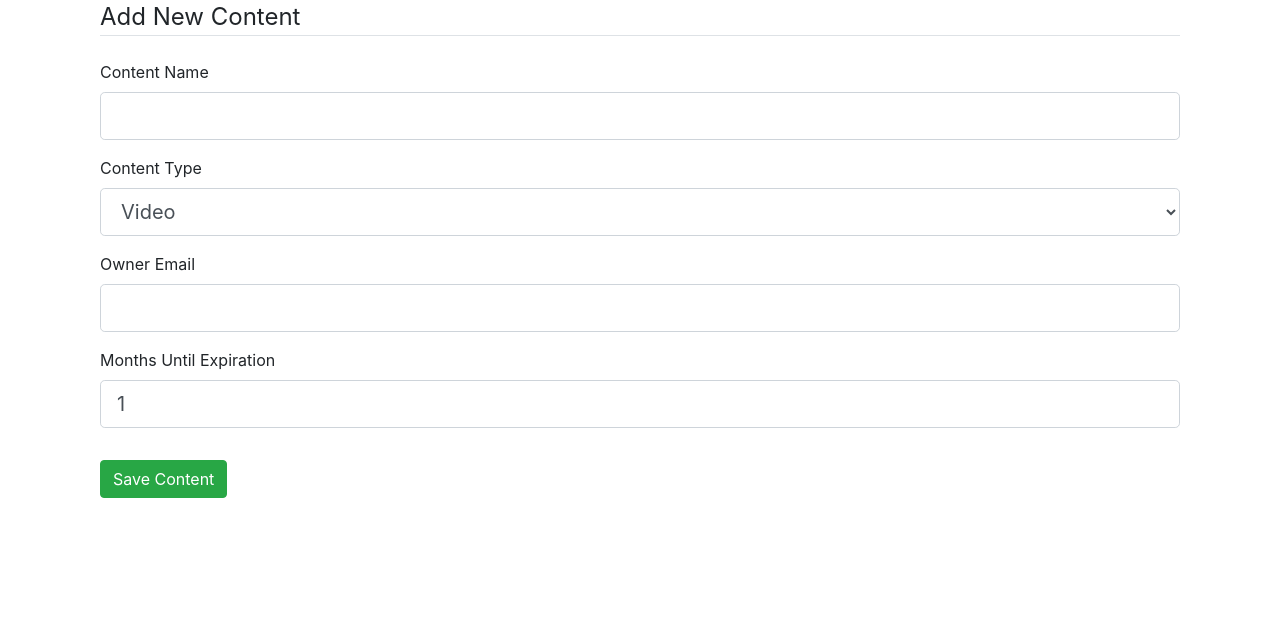
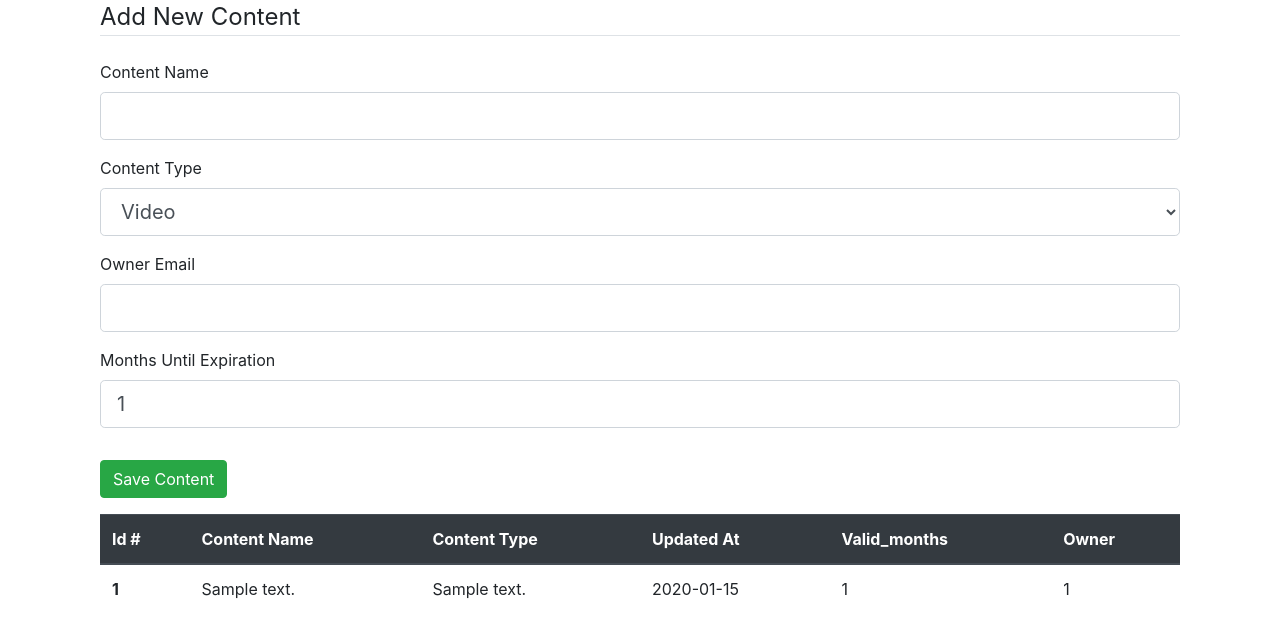
Before and after one commit to hanCodeHub/content-tracker-app, a Flask app: page /content in a window 1280 px wide. Shown: the part 139-777 px from the top of the page. Run offline with Flask 2, Linux system fonts and the light colour scheme; tables that the repository leaves empty hold one stand-in row (values such as "Sample post"); some libraries are stand-ins or nearby versions.

Commit message:
content routes and model

```diff
--- a/main/models/ContentModel.py
+++ b/main/models/ContentModel.py
@@ -3,15 +3,43 @@ from main import db
 class Content(db.Model):
     __tablename__ = 'contents'
 
-    # contents columns
+    # contents columns - each content must have a unique name
     id = db.Column(db.Integer, primary_key=True)
     content_name = db.Column(db.String(30), unique=True, nullable=False)
     content_type = db.Column(db.String(), nullable=False)
-    updated_at = db.Column(db.DateTime, nullable=False)
+    updated_at = db.Column(db.Date, nullable=False)
     valid_months = db.Column(db.Integer, nullable=False, default=1)
 
-    # One role relates to one user
-    owner_id = db.Column(db.Integer, db.ForeignKey('owners.id'), nullable=False)
+    # Roles are related to an owner via the owner email field
+    owner_id = db.Column(db.Integer, db.ForeignKey('owners.id'))
+
+    def __init__(self, content_name, content_type, updated_at, valid_months,
+                 owner_id):
+        self.content_name = content_name
+        self.content_type = content_type
+        self.updated_at = updated_at
+        self.valid_months = valid_months
+        self.owner_id = owner_id
 
     def __repr__(self):
         return f"Content('{self.content_name}', '{self.content_type}')"
+
+    @classmethod
+    def find_by_name(cls, name):
+        """Finds the content by its unique name and returns it"""
+        return cls.query.filter_by(content_name=name).first()
+
+    @classmethod
+    def get_all_content(cls):
+        """Returns all content in the contents table"""
+        return cls.query.all()
+
+    def save_content(self):
+        """Saves the content object to the contents table"""
+        db.session.add(self)
+        db.session.commit()
+
+    def delete_content(self):
+        """Deletes the content object from the contents table"""
+        db.session.delete(self)
+        db.session.commit()
--- /dev/null
+++ b/main/routes/content_routes.py
@@ -0,0 +1,50 @@
+from flask import render_template, redirect, flash, url_for
+from datetime import date
+
+from main.models.ContentModel import Content
+from main.models.OwnerModel import Owner
+from main.forms import ContentForm
+
+def content_index():
+    """Returns the endpoint for /content which handles the content form"""
+
+    form = ContentForm()
+    # Upon successful submission of form:
+    if form.validate_on_submit():
+        choice = form.content_type.data  # content type choice by user
+        choices = dict(ContentForm.SELECT_CHOICES)  # all possible choices
+
+        # user input from the content form is stored in the following:
+        owner_email = form.owner_email.data
+        content_name = form.content_name.data
+        content_type = choices.get(choice)
+        valid_months = form.valid_months.data
+
+        # validation - if owner does not exist, reload page with error msg
+        owner_obj = Owner.find_by_email(owner_email)
+        if not owner_obj:
+            flash(f'Owner with email {owner_email} does not exist!', 'danger')
+            return redirect(url_for('content'))
+
+        # validation - if content already exists, reload page with error msg
+        if Content.find_by_name(content_name):
+            flash(f'Content with name {content_name} already exists!', 'danger')
+            return redirect(url_for('content'))
+
+        # new content is saved and page is reloaded
+        new_content = Content(content_name=content_name,
+                              content_type=content_type,
+                              updated_at=date.today(),
+                              valid_months=valid_months,
+                              owner_id=owner_obj.id)
+        new_content.save_content()
+        flash(f'{owner_obj.owner_name} has added a new {content_type.lower()}!',
+              'success')
+        return redirect(url_for('content'))
+
+    # GET all existing contents and render it in the view
+    contents = Content.get_all_content()
+    return render_template('content_form.html',
+                           title='Content Form',
+                           form=form,
+                           contents=contents)
--- /dev/null
+++ b/main/routes/inventory_routes.py
@@ -0,0 +1,4 @@
+from flask import render_template
+
+def inventory_index():
+    return render_template('inventory.html', title='Content Lifecycle')
--- a/main/templates/content_form.html
+++ b/main/templates/content_form.html
@@ -73,5 +73,36 @@
             {{ form.submit(class="btn btn-success") }}
         </div>
     </form>
+
+    {% if contents %}
+        <table class="table">
+            <!-- Table headers -->
+            <thead class="thead-dark">
+            <tr>
+                <th scope="col">Id #</th>
+                <th scope="col">Content Name</th>
+                <th scope="col">Content Type</th>
+                <th scope="col">Updated At</th>
+                <th scope="col">Valid_months</th>
+                <th scope="col">Owner</th>
+            </tr>
+            </thead>
+
+            <!-- Table body -->
+            <tbody>
+            {% for content in contents %}
+                <tr>
+                    <th scope="row">{{ content.id }}</th>
+                    <td>{{ content.content_name }}</td>
+                    <td>{{ content.content_type }}</td>
+                    <td>{{ content.updated_at }}</td>
+                    <td>{{ content.valid_months }}</td>
+                    <td>{{ content.owner_id }}</td>
+                </tr>
+            {% endfor %}
+            </tbody>
+        </table>
+    {% endif %}
+
 </div>
 {% endblock content %}
--- a/main/templates/owner_form.html
+++ b/main/templates/owner_form.html
@@ -45,6 +45,7 @@
         </div>
     </form>
 
+    {% if owners %}
     <table class="table">
         <!-- Table headers -->
         <thead class="thead-dark">
@@ -68,6 +69,7 @@
         {% endfor %}
         </tbody>
     </table>
+    {% endif %}
 
 </div>
 {% endblock content %}
--- a/main/views.py
+++ b/main/views.py
@@ -6,61 +6,26 @@ from main.models.ContentModel import Content
 from main.models.OwnerModel import Owner
 from main.forms import ContentForm, OwnerForm
 
+from main.routes import inventory_routes, content_routes, owner_routes
+
 # APP ENDPOINTS
+
+# Routes for homepage
 @app.route("/")
+def index():
+    return redirect(url_for('home'))
 @app.route("/home")
 def home():
     return render_template('home.html')
 
-@app.route("/inventory")
+@app.route('/inventory')
 def inventory():
-    return render_template('inventory.html', title='Content Lifecycle')
+    return inventory_routes.inventory_index()
 
 @app.route("/content", methods=['GET', 'POST'])
 def content():
-    # user is redirected to Inventory page after submitting ContentForm
-    form = ContentForm()
-
-    if form.validate_on_submit():
-        # build dictionary from all choices. then get value from choice data
-        choice = form.content_type.data
-        choices = dict(ContentForm.SELECT_CHOICES)
-
-        flash(f'Your {(choices.get(choice)).lower()} has been added!', 'success')
-        return redirect(url_for('inventory'))
-
-    return render_template('content_form.html', title='Content Form', form=form)
+    return content_routes.content_index()
 
 @app.route("/owners", methods=['GET', 'POST'])
 def owner():
-    # Owner page is reset after user submits OwnerForm
-    form = OwnerForm()
-
-    # Following if block executes when the form is submitted and validated
-    if form.validate_on_submit():
-        # obtain the data from the form and clear the form fields
-        name = form.owner_name.data
-        email = form.owner_email.data
-        form.owner_email.data = ''
-        form.owner_name.data = ''
-
-        # validate whether owner already exists
-        if Owner.find_by_email(email):
-            flash(f'User with email {email} already exists!', 'danger')
-            return redirect(url_for('owner'))
-
-        # create and save the new owner with form data
-        new_owner = Owner(owner_name=name,
-                          owner_email=email,
-                          joined_at=date.today()
-                          )
-        new_owner.save_owner()
-        flash(f'User {name} has been created!', 'success')
-
-    # Get all existing owners from the database and render the view
-    owners = Owner.get_all_owners()
-    print(owners)
-    return render_template('owner_form.html',
-                           title='Owner Form',
-                           form=form,
-                           owners=owners)
+    return owner_routes.owner_index()
--- a/run.py
+++ b/run.py
@@ -1,5 +1,6 @@
-from main import app
+from main import app, db
 
 # only true if run from run.py
 if __name__ == '__main__':
+    db.create_all()
     app.run(port=5000, debug=True)
```
Also changed, not shown: main/models/OwnerModel.py (+8 -6 lines), main/routes/owner_routes.py (added, +38 -0 lines), main/templates/home.html (+6 -2 lines), main/__init__.py (line endings or trailing spaces).
